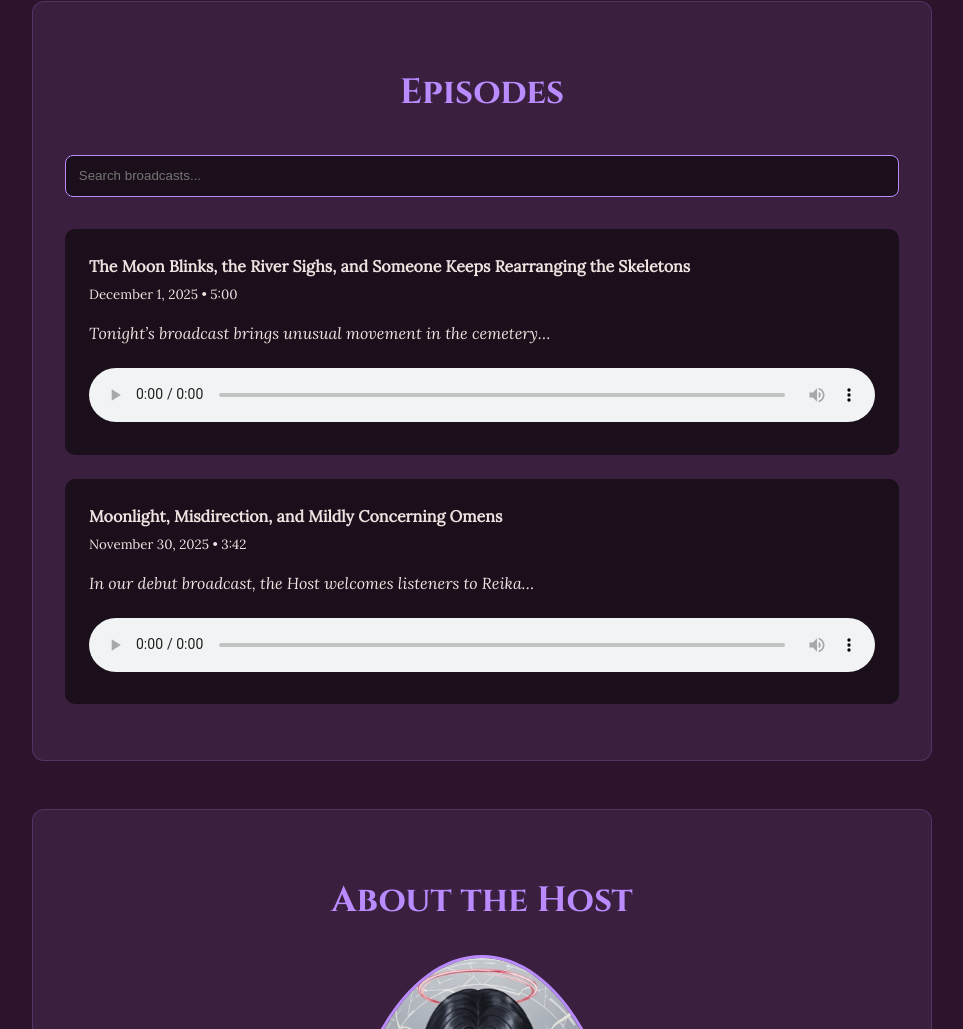
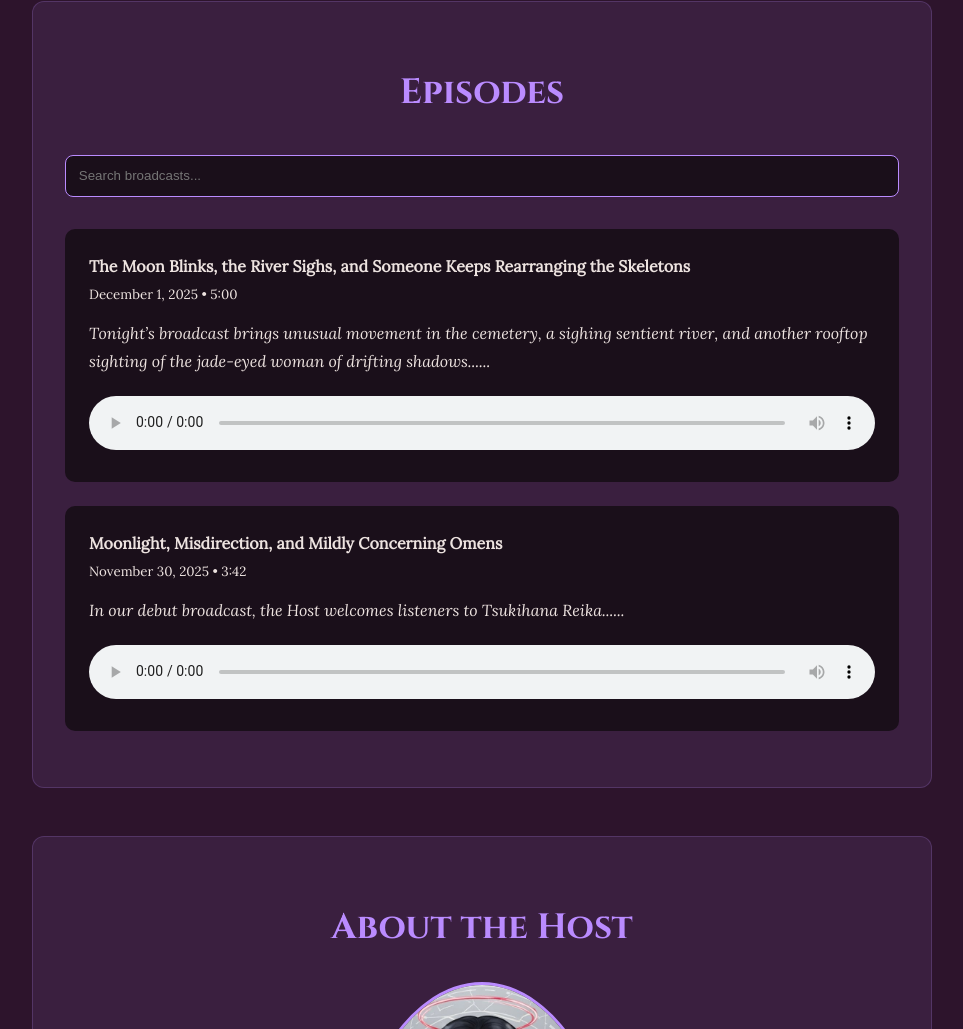
Before and after one commit to GrimSythe/The-Reika-Dynasty-Public-Broadcast, a plain HTML site: page index.html in a window 1280 px wide. Shown: the part 1280-2309 px from the top of the page, without its empty margins (158-1121 px from the left). Drawn offline with Linux system fonts and the light colour scheme.

Commit message:
Update index.html

```diff
--- a/index.html
+++ b/index.html
@@ -69,23 +69,50 @@
         </section>
 
         <section id="episodes">
-            <h2>Episodes</h2>
-            <input type="text" id="search" placeholder="Search broadcasts..." onkeyup="searchEpisodes()">
+    <h2>Episodes</h2>
+    <input type="text" id="search" placeholder="Search broadcasts..." onkeyup="searchEpisodes()">
 
-            <div class="episode">
-                <strong>The Moon Blinks, the River Sighs, and Someone Keeps Rearranging the Skeletons</strong><br>
-                <small>December 1, 2025 • 5:00</small>
-                <p style="font-style:italic;margin:0.8rem 0">Tonight’s broadcast brings unusual movement in the cemetery…</p>
-                <audio controls><source src="https://anchor.fm/s/10c3f3eac/podcast/play/111945769/https%3A%2F%2Fd3ctxlq1ktw2nl.cloudfront.net%2Fstaging%2F2025-11-1%2F413496087-44100-2-e396afbee3536.mp3" type="audio/mpeg"></audio>
-            </div>
+    <div id="episode-list">
+        <p style="text-align:center; opacity:0.8;">Loading the latest whispers from the void...</p>
+    </div>
+</section>
 
-            <div class="episode">
-                <strong>Moonlight, Misdirection, and Mildly Concerning Omens</strong><br>
-                <small>November 30, 2025 • 3:42</small>
-                <p style="font-style:italic;margin:0.8rem 0">In our debut broadcast, the Host welcomes listeners to Reika…</p>
-                <audio controls><source src="https://anchor.fm/s/10c3f3eac/podcast/play/111903197/https%3A%2F%2Fd3ctxlq1ktw2nl.cloudfront.net%2Fstaging%2F2025-10-30%2F413442411-44100-2-8d9ae27fb528d.mp3" type="audio/mpeg"></audio>
-            </div>
-        </section>
+<script>
+async function loadEpisodes() {
+    const response = await fetch('feed.xml');
+    const text = await response.text();
+    const parser = new DOMParser();
+    const xml = parser.parseFromString(text, "text/xml");
+    const items = xml.querySelectorAll('item');
+    const container = document.getElementById('episode-list');
+    container.innerHTML = '';
+
+    items.forEach(item => {
+        const title = item.querySelector('title').textContent;
+        const date = new Date(item.querySelector('pubDate').textContent).toLocaleDateString('en-US', {month:'long', day:'numeric', year:'numeric'});
+        const duration = item.querySelector('duration')?.textContent || '';
+        const desc = item.querySelector('description').textContent.split('\n')[0];
+        const audioUrl = item.querySelector('enclosure').getAttribute('url');
+
+        const ep = document.createElement('div');
+        ep.className = 'episode';
+        ep.innerHTML = `
+            <strong>${title}</strong><br>
+            <small>${date}${duration ? ' • ' + duration : ''}</small>
+            <p style="font-style:italic;margin:0.8rem 0">${desc}...</p>
+            <audio controls><source src="${audioUrl}" type="audio/mpeg"></audio>
+        `;
+        container.appendChild(ep);
+    });
+}
+loadEpisodes();
+
+// Keep the old search function
+function searchEpisodes(){
+    let a=document.getElementById('search').value.toLowerCase(),b=document.querySelectorAll('.episode');
+    b.forEach(c=>{c.textContent.toLowerCase().includes(a)?c.style.display='':c.style.display='none'});
+}
+</script>
 
         <section id="about">
             <h2>About the Host</h2>
```
